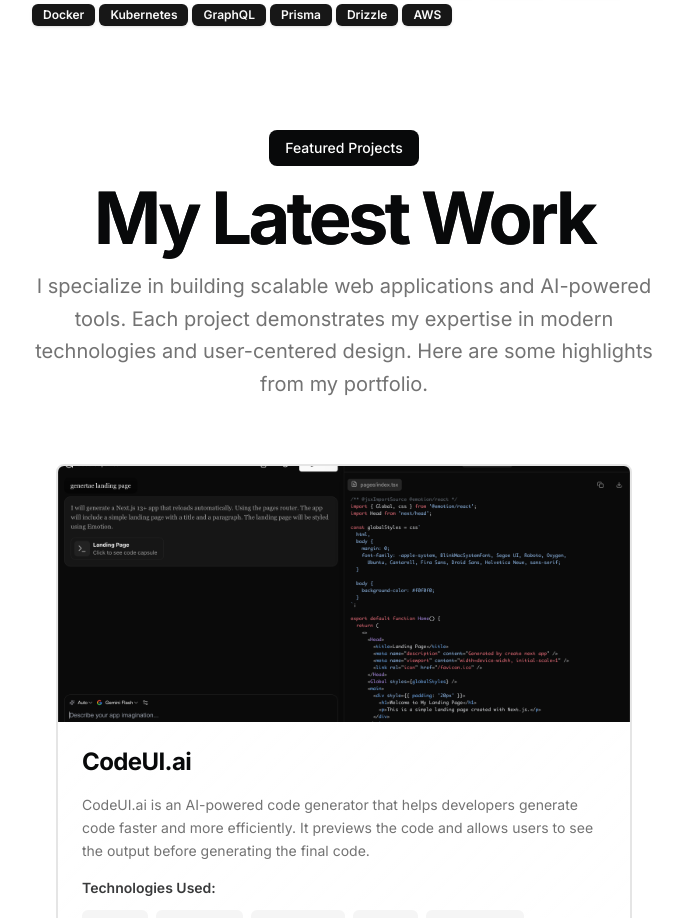
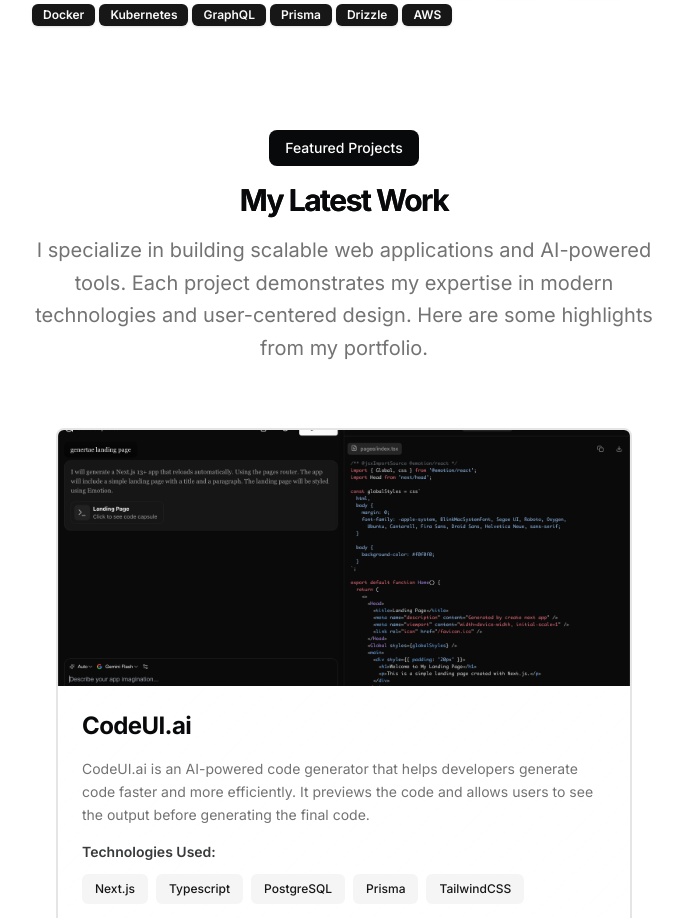
Before and after one commit to AnshulKahar2729/anshul-portofolio, a Next.js app: page / in a window 1280 px wide. Shown: the part 920-1838 px from the top of the page, without its empty margins (296-979 px from the left). Built offline with nearby package versions, Linux system fonts and the light colour scheme.

Commit message:
Add stealth image asset and adjust layout for project card component to enhance visual presentation

```diff
--- a/src/app/page.tsx
+++ b/src/app/page.tsx
@@ -161,12 +161,12 @@
         <div className="absolute inset-0 bg-grid-small-black/[0.02] dark:bg-grid-small-white/[0.02]"></div>
         <div className="relative space-y-16 w-full py-16">
           <BlurFade delay={BLUR_FADE_DELAY * 11}>
-            <div className="flex flex-col items-center justify-center space-y-6 text-center max-w-4xl mx-auto">
+            <div className="flex flex-col items-center justify-center space-y-6 text-center max-w-7xl mx-auto">
               <div className="space-y-4 group">
                 <div className="inline-block rounded-lg bg-foreground text-background px-4 py-2 text-sm font-medium transition-all duration-300 group-hover:scale-105 group-hover:bg-primary group-hover:shadow-lg">
                   Featured Projects
                 </div>
-                <h2 className="text-4xl font-bold tracking-tighter sm:text-6xl lg:text-7xl transition-all duration-300 group-hover:scale-105 group-hover:text-primary bg-gradient-to-r from-foreground to-foreground/80 bg-clip-text">
+                <h2 className="text-xl font-bold tracking-tighter sm:text-2xl lg:text-3xl transition-all duration-300 group-hover:scale-105 group-hover:text-primary bg-gradient-to-r from-foreground to-foreground/80 bg-clip-text">
                   My Latest Work
                 </h2>
                 <p className="text-muted-foreground text-lg md:text-xl/relaxed max-w-3xl transition-all duration-300 group-hover:text-foreground/90">
```
Also changed, not shown: public/stealth.png (renamed from public/image.png).
